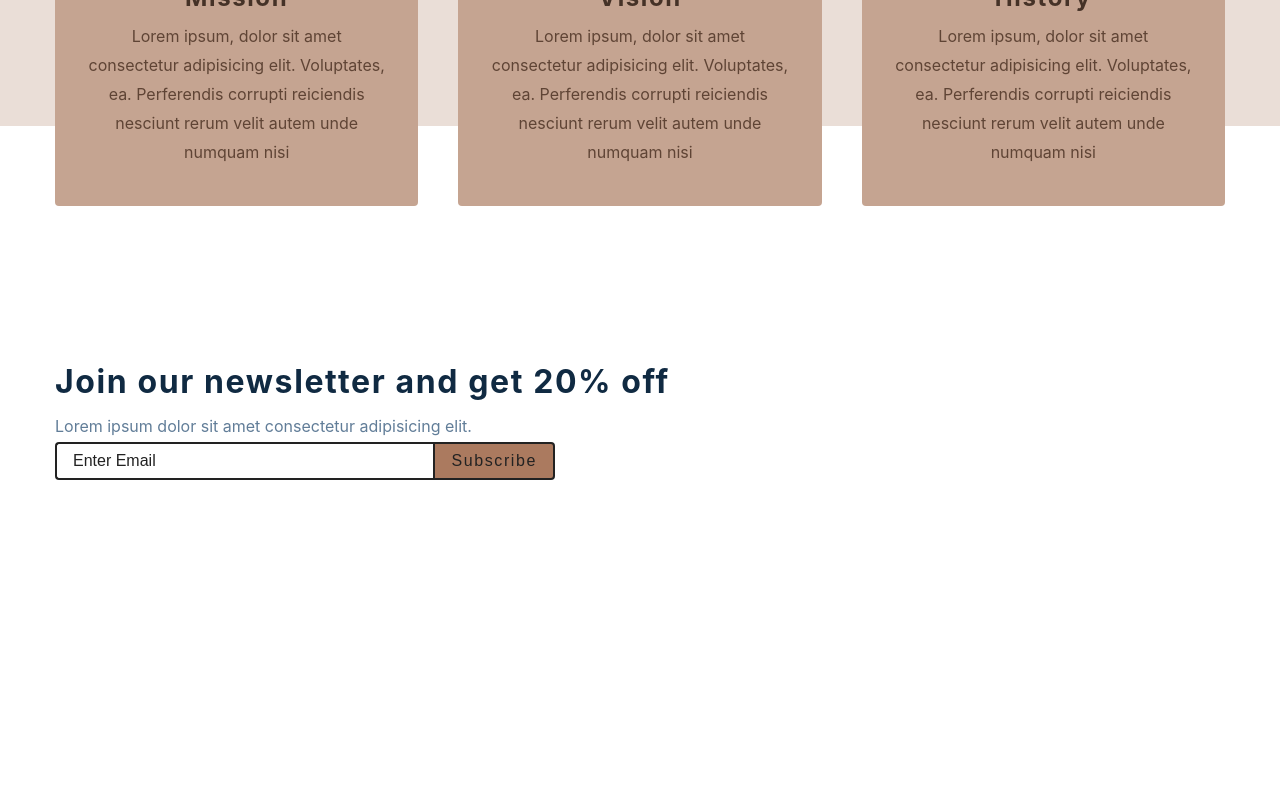
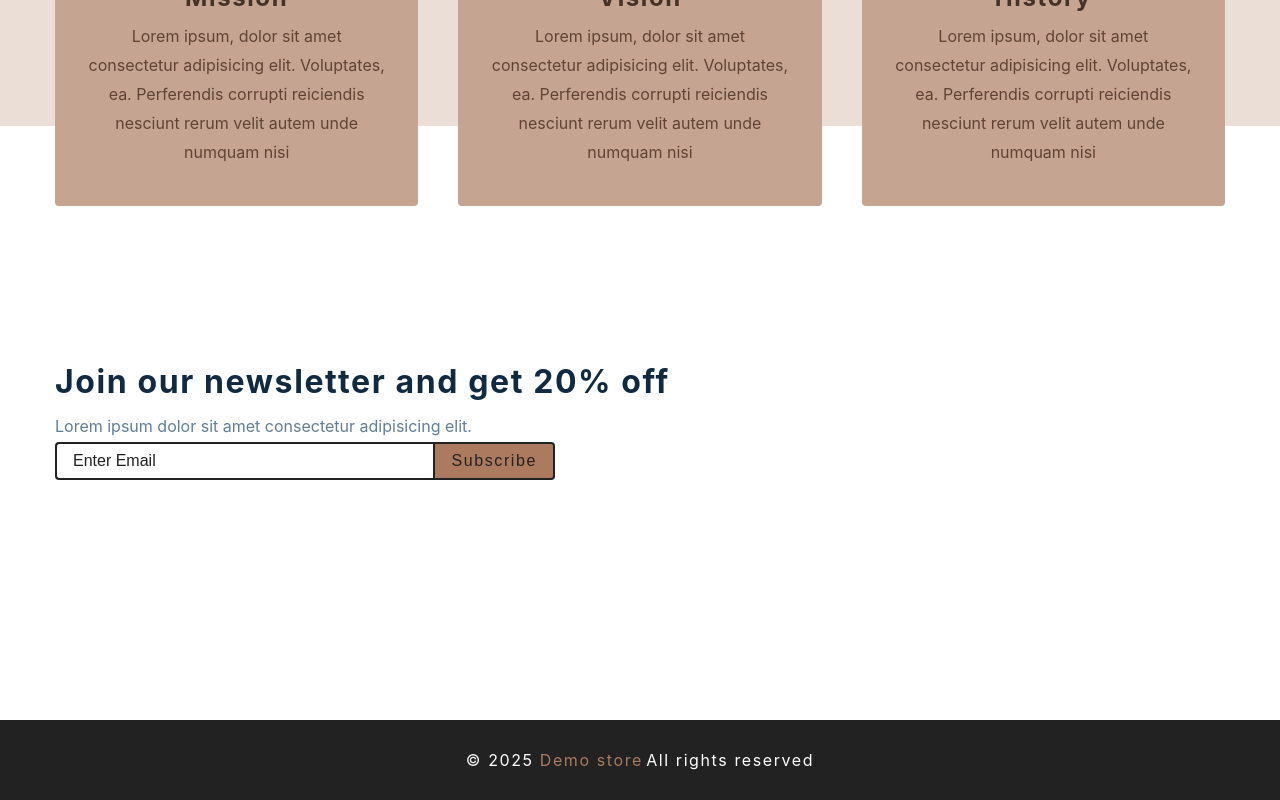
Before and after one commit to hoanganhqt1354/react-store, a React (Create React App) app: page / in a window 1280 px wide. Shown: the part 1376-2176 px from the top of the page. Before the commit the page ends 2096 px from the top, so only its background shows below. Built offline with nearby package versions, Linux system fonts and the light colour scheme; no server answers.

Commit message:
[UPDATE] Update code

```diff
--- a/src/App.js
+++ b/src/App.js
@@ -3,7 +3,7 @@ import { BrowserRouter, Routes, Route, } from 'react-router-dom'
 import {
   Navbar,
   Sidebar,
-  // Footer
+  Footer
 } from './components'
 
 import {
@@ -31,6 +31,7 @@ function App() {
         <Route path="/products" element={<Products />} />
         <Route path="/products/:id" element={<SingleProduct />} />
       </Routes>
+      <Footer />
     </BrowserRouter>
   );
 }
--- /dev/null
+++ b/src/components/Footer.js
@@ -0,0 +1,39 @@
+import React from 'react'
+import styled from 'styled-components'
+const Footer = () => {
+  return (
+    <Container>
+      <h5>
+        &copy; {new Date().getFullYear()}
+        <span> Demo store </span>
+      </h5>
+      <h5>All rights reserved</h5>
+    </Container>
+  )
+}
+
+const Container = styled.footer`
+  height: 5rem;
+  display: flex;
+  flex-direction: column;
+  justify-content: center;
+  align-items: center;
+  background: var(--clr-black);
+  text-align: center;
+  span {
+    color: var(--clr-primary-5);
+  }
+  h5 {
+    color: var(--clr-white);
+    margin: 0.1rem;
+
+    font-weight: 400;
+    text-transform: none;
+    line-height: 1.25;
+  }
+  @media (min-width: 776px) {
+    flex-direction: row;
+  }
+`
+
+export default Footer
--- a/src/components/Navbar.js
+++ b/src/components/Navbar.js
@@ -2,7 +2,7 @@ import React from "react"
 import styled from 'styled-components'
 import logo from '../assets/logo.svg'
 import { FaBars } from 'react-icons/fa'
-import { Link } from 'react-router-dom'
+import { Link, NavLink } from 'react-router-dom'
 import { links } from '../utils/constants'
 import { observer } from 'mobx-react-lite'
 import { productStore } from '../stores'
@@ -25,7 +25,7 @@ const Navbar = observer(() => {
             const { id, text, url } = link
             return (
               <li key={id}>
-                <Link to={url}>{text}</Link>
+                <NavLink to={url}>{text}</NavLink>
               </li>
             )
           })}
@@ -102,6 +102,10 @@ const NavContainer = styled.nav`
           border-bottom: 2px solid var(--clr-primary-7);
         }
       }
+      .active {
+        border-bottom: 2px solid var(--clr-primary-7);
+        color: var(--clr-primary-5);
+      }
     }
     .cart-btn-wrapper {
       display: grid;
```
Also changed, not shown: src/components/index.js (+5 -5 lines).
